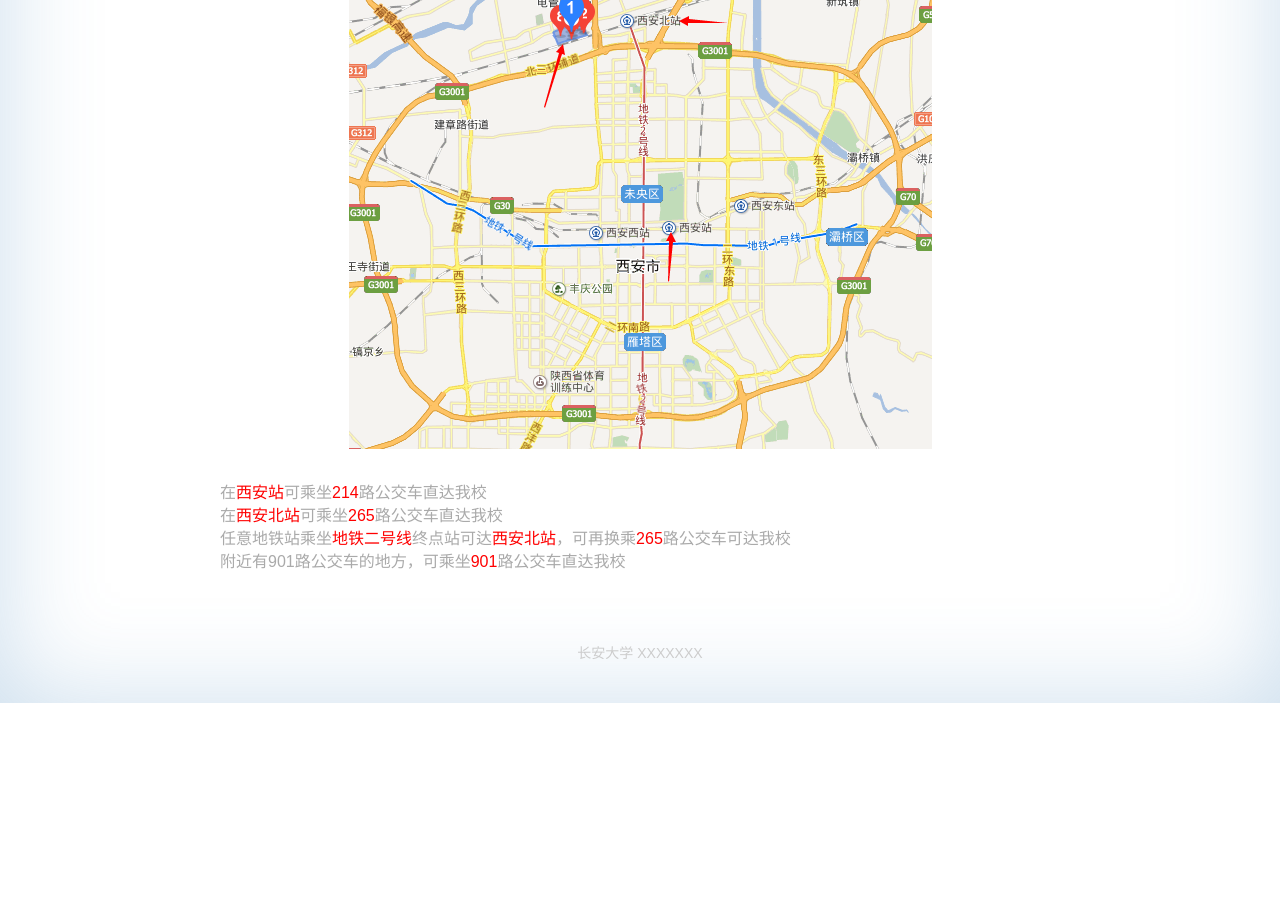
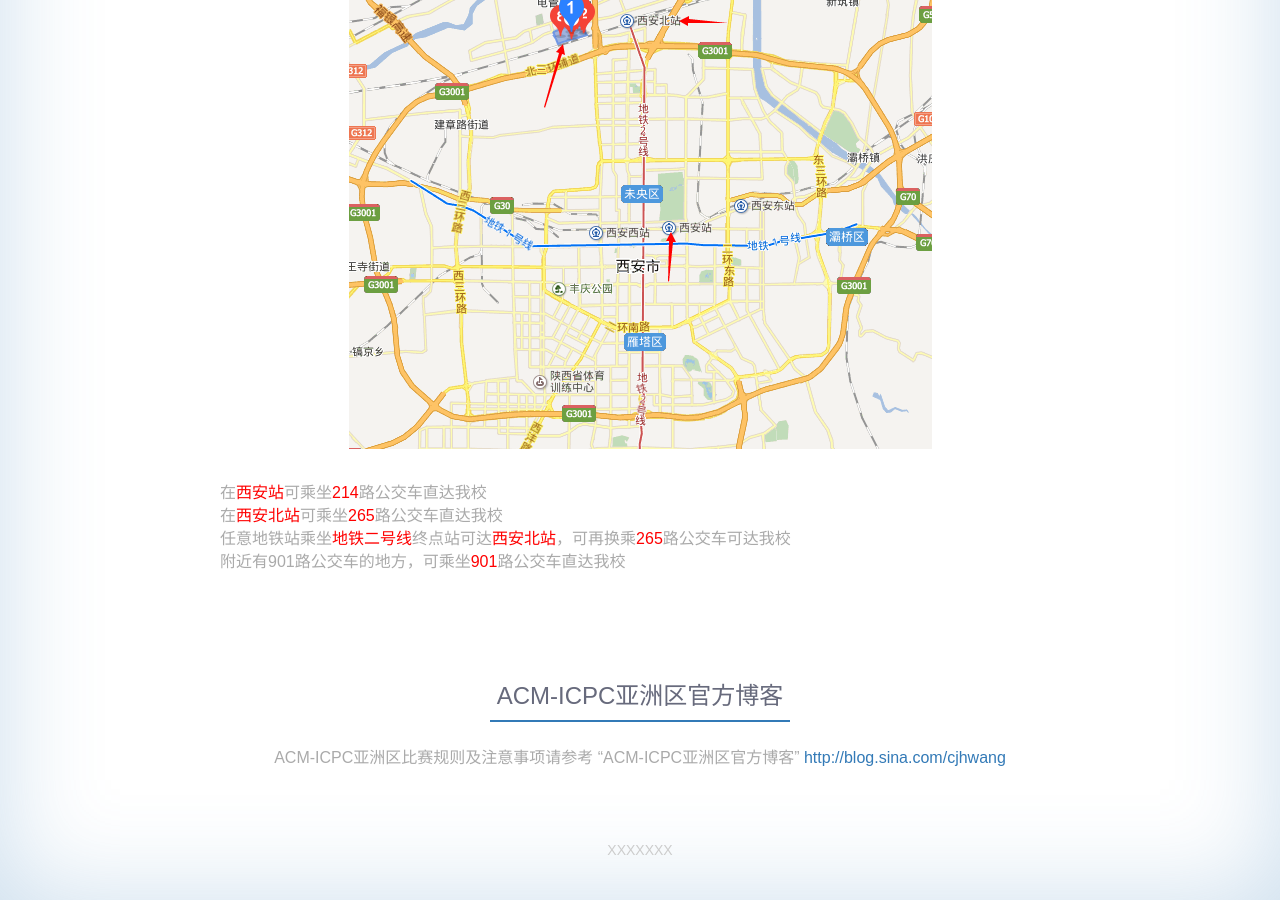
Before and after one commit to chdacm/chdacm.github.io, a Jekyll site: the page 2016/index.html, which Jekyll copies as it is, in a window 1280 px wide and 900 px high, scrolled down 1645 px. Built offline with Jekyll 4.4.1, drawn with Linux system fonts in a browser that asks for light colours; before the commit the page ends 2348 px from its top, so only the background shows below that.

Commit message:
update index

```diff
--- a/2016/index.html
+++ b/2016/index.html
@@ -49,7 +49,7 @@
                   <li><a href="http://chdacm.github.io/2016/#contest-info">报名信息</a></li>
                    <li><a href="http://chdacm.github.io/2016/#schedule">比赛日程</a></li>
                   <li><a href="http://chdacm.github.io/2016/#traffic">交通路线</a></li>
-
+                  <li><a href="http://chdacm.github.io/2016/#Ablog">ACM-ICPC亚洲区官方博客</a></li>
                 </ul>
               </nav>
             </div>
@@ -121,9 +121,16 @@
 	          </div>
 	</div>
 
+          <div id="Ablog" class="inner cover">
+            <h3 class="section-title3">ACM-ICPC亚洲区官方博客</h3>
+            <div class="section-content">
+              <p>ACM-ICPC亚洲区比赛规则及注意事项请参考 “ACM-ICPC亚洲区官方博客” <a target="_blank" href="http://blog.sina.com/cjhwang">http://blog.sina.com/cjhwang</a></p>
+            </div>
+          </div>
+
           <div class="mastfoot">
             <div class="inner">
-              <p>长安大学 XXXXXXX</p>
+              <p> XXXXXXX</p>
             </div>
           </div>
 
```
Also changed, not shown: _posts/2014-06-30-manacher-algorithm.md (+5 -2 lines). Lines whose indentation alone changed are shown as unchanged.
